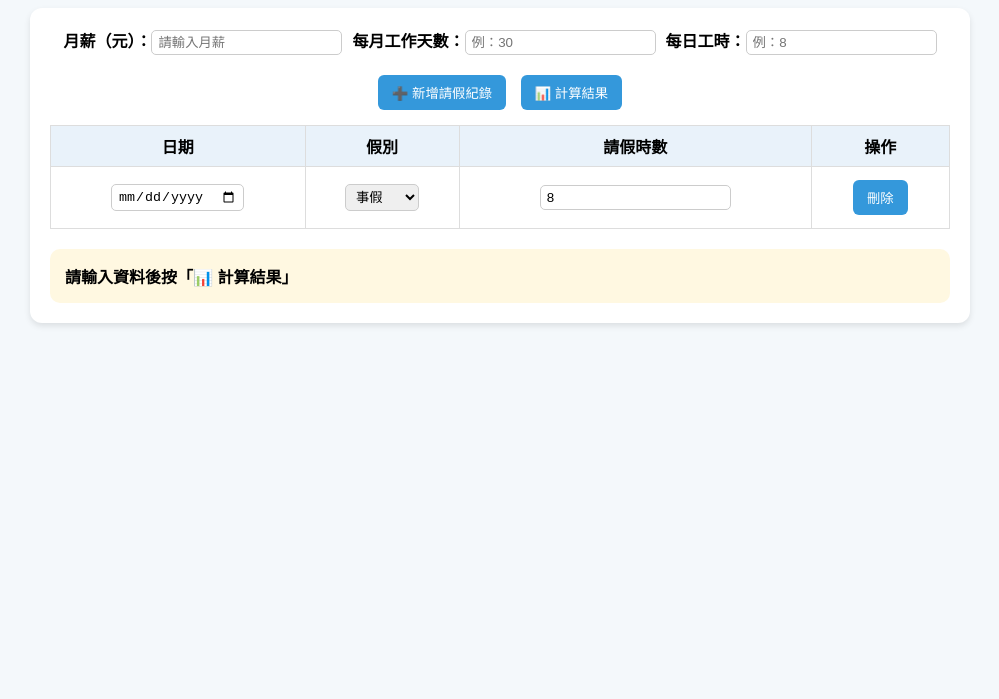
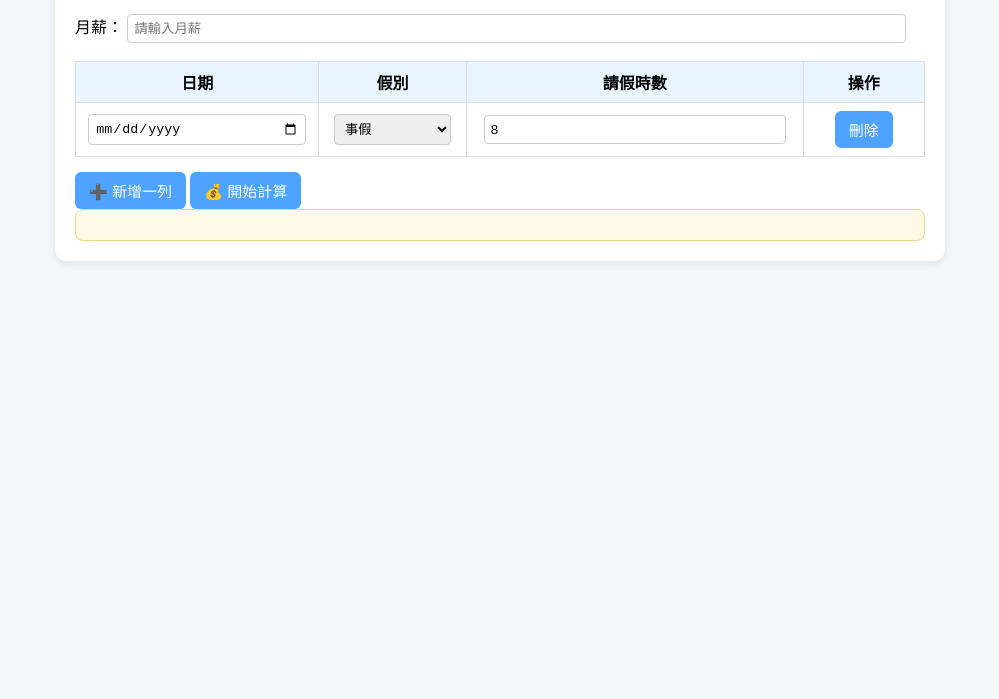
Before and after one commit to JShealthcarebot/workmoney, a plain HTML site: page index.html in a window 1280 px wide. Shown: the part 101-800 px from the top of the page, without its empty margins (140-1139 px from the left). Drawn offline with Linux system fonts and the light colour scheme.

Commit message:
Update index.html

```diff
--- a/index.html
+++ b/index.html
@@ -1,32 +1,32 @@
 <!DOCTYPE html>
-<html lang="zh-TW">
+<html lang="zh-Hant">
 <head>
 <meta charset="UTF-8">
 <meta name="viewport" content="width=device-width, initial-scale=1.0">
-  <title>請假薪資計算器</title>
+<title>請假扣薪計算</title>
 <style>
   body {
     font-family: "Microsoft JhengHei", sans-serif;
-      background: #f4f8fb;
+    background-color: #f4f8fb;
     margin: 0;
     padding: 20px;
   }
-    h1 {
+  .container {
+    background: #fff;
+    border-radius: 12px;
+    padding: 20px;
+    max-width: 850px;
+    margin: auto;
+    box-shadow: 0 2px 10px rgba(0,0,0,0.1);
+  }
+  h2 {
     text-align: center;
-      color: #2c3e50;
-    }
-    .card {
-      background: white;
-      border-radius: 12px;
-      box-shadow: 0 3px 6px rgba(0,0,0,0.1);
-      padding: 20px;
-      max-width: 900px;
-      margin: 0 auto;
+    color: #333;
   }
   table {
     width: 100%;
     border-collapse: collapse;
-      margin-top: 10px;
+    margin-bottom: 15px;
   }
   th, td {
     border: 1px solid #ddd;
@@ -34,59 +34,43 @@
     padding: 8px;
   }
   th {
-      background: #e9f2fa;
+    background-color: #e8f4ff;
   }
-    .btn {
-      background: #3498db;
+  button {
+    background-color: #4da3ff;
     color: white;
     border: none;
+    border-radius: 6px;
     padding: 8px 14px;
-      border-radius: 6px;
     cursor: pointer;
-      margin: 5px;
+    font-size: 15px;
   }
-    .btn:hover {
-      background: #2c80b4;
+  button:hover {
+    background-color: #298ae0;
+  }
+  .result {
+    background-color: #fff9e6;
+    border: 1px solid #f5d48b;
+    padding: 15px;
+    border-radius: 8px;
+  }
+  .result h3 {
+    color: #444;
   }
   input, select {
-      padding: 4px 6px;
-      border-radius: 5px;
+    padding: 6px;
     border: 1px solid #ccc;
-    }
-    .result {
-      margin-top: 20px;
-      background: #fff8e1;
-      border-radius: 10px;
-      padding: 15px;
-      font-weight: bold;
-    }
-    .input-group {
-      display: flex;
-      gap: 10px;
-      flex-wrap: wrap;
-      justify-content: center;
-      margin-bottom: 15px;
-    }
-    .input-group label {
-      font-weight: bold;
+    border-radius: 4px;
+    width: 90%;
   }
 </style>
 </head>
 <body>
-  <h1>💰 請假薪資計算器</h1>
 
-  <div class="card">
-    <div class="input-group">
-      <label>月薪（元）：<input type="number" id="salary" placeholder="請輸入月薪"></label>
-      <label>每月工作天數：<input type="number" id="workDays" placeholder="例：30"></label>
-      <label>每日工時：<input type="number" id="workHours" placeholder="例：8"></label>
-    </div>
-
-    <div style="text-align:center;">
-      <button class="btn" onclick="addRow()">➕ 新增請假紀錄</button>
-      <button class="btn" onclick="calculate()">📊 計算結果</button>
-    </div>
-
+<div class="container">
+  <h2>🗓️ 請假扣薪計算表</h2>
+  <label>月薪：</label>
+  <input type="number" id="salary" placeholder="請輸入月薪"><br><br>
   <table id="leaveTable">
     <thead>
       <tr>
@@ -105,24 +89,25 @@
             <option value="病假">病假</option>
             <option value="生理假">生理假</option>
             <option value="特休假">特休假</option>
-              <option value="公假">公假</option>
-              <option value="其他">其他</option>
           </select>
         </td>
-          <td><input type="number" value="8" min="0" step="0.5"></td>
-          <td><button class="btn" onclick="deleteRow(this)">刪除</button></td>
+        <td><input type="number" value="8"></td>
+        <td><button onclick="deleteRow(this)">刪除</button></td>
       </tr>
     </tbody>
   </table>
 
-    <div id="result" class="result">請輸入資料後按「📊 計算結果」</div>
+  <button onclick="addRow()">➕ 新增一列</button>
+  <button onclick="calculate()">💰 開始計算</button>
+
+  <div class="result" id="result"></div>
 </div>
 
 <script>
 function addRow() {
-      const tbody = document.querySelector("#leaveTable tbody");
-      const row = document.createElement("tr");
-      row.innerHTML = `
+  const table = document.getElementById("leaveTable").getElementsByTagName('tbody')[0];
+  const newRow = table.insertRow();
+  newRow.innerHTML = `
     <td><input type="date"></td>
     <td>
       <select>
@@ -130,61 +115,56 @@
         <option value="病假">病假</option>
         <option value="生理假">生理假</option>
         <option value="特休假">特休假</option>
-            <option value="公假">公假</option>
-            <option value="其他">其他</option>
       </select>
     </td>
-        <td><input type="number" value="8" min="0" step="0.5"></td>
-        <td><button class="btn" onclick="deleteRow(this)">刪除</button></td>
+    <td><input type="number" value="8"></td>
+    <td><button onclick="deleteRow(this)">刪除</button></td>
   `;
-      tbody.appendChild(row);
 }
 
 function deleteRow(button) {
-      button.closest("tr").remove();
-    }
-
-    function getDeductionRate(type) {
-      if (["特休假", "公假"].includes(type)) return 0;
-      if (["病假", "生理假"].includes(type)) return 0.5;
-      return 1;
+  button.closest('tr').remove();
 }
 
 function calculate() {
   const salary = parseFloat(document.getElementById("salary").value);
-      const days = parseFloat(document.getElementById("workDays").value);
-      const hours = parseFloat(document.getElementById("workHours").value);
-      if (!salary || !days || !hours) {
-        alert("請先輸入月薪、工作天數與每日工時！");
+  if (!salary) {
+    alert("請輸入月薪！");
     return;
   }
 
-      const hourPay = salary / (days * hours);
   const rows = document.querySelectorAll("#leaveTable tbody tr");
-
+  const dayPay = salary / 30;
+  const hourPay = dayPay / 8;
+  let totalHours = 0;
   let totalDeduct = 0;
-      let totalHours = 0;
-      let resultHTML = `<h3>📅 扣薪明細：</h3>`;
+  let details = "";
 
   rows.forEach(row => {
     const date = row.cells[0].querySelector("input").value;
     const type = row.cells[1].querySelector("select").value;
-        const hoursLeave = parseFloat(row.cells[2].querySelector("input").value) || 0;
-        const rate = getDeductionRate(type);
-        const deduct = hourPay * hoursLeave * rate;
+    const hours = parseFloat(row.cells[2].querySelector("input").value) || 0;
+    totalHours += hours;
+
+    let deduct = 0;
+    if (type === "事假" || type === "病假") {
+      deduct = hourPay * hours;
+    } else if (type === "生理假" || type === "特休假") {
+      deduct = 0;
+    }
     totalDeduct += deduct;
-        totalHours += hoursLeave;
-
-        resultHTML += `${date || "未填日期"} - ${type} ${hoursLeave} 小時：扣薪 <strong>$${deduct.toFixed(0)}</strong><br>`;
+    details += `${date || "未填日期"} - ${type} ${hours} 小時：扣薪 $${deduct.toFixed(0)}<br>`;
   });
 
-      const actualSalary = salary - totalDeduct;
-      resultHTML += `<hr>🌟 總請假時數：${totalHours} 小時<br>`;
-      resultHTML += `💸 總扣薪金額：<strong>$${totalDeduct.toFixed(0)}</strong><br>`;
-      resultHTML += `💰 實領薪資：<strong>$${actualSalary.toFixed(0)}</strong>`;
-
-      document.getElementById("result").innerHTML = resultHTML;
+  document.getElementById("result").innerHTML = `
+    <h3>📋 扣薪明細：</h3>
+    ${details}
+    <hr>
+    🌞 總請假時數：${totalHours} 小時<br>
+    💵 總扣薪金額：$${totalDeduct.toFixed(0)}
+  `;
 }
 </script>
+
 </body>
 </html>
```
Lines whose indentation alone changed are shown as unchanged.
